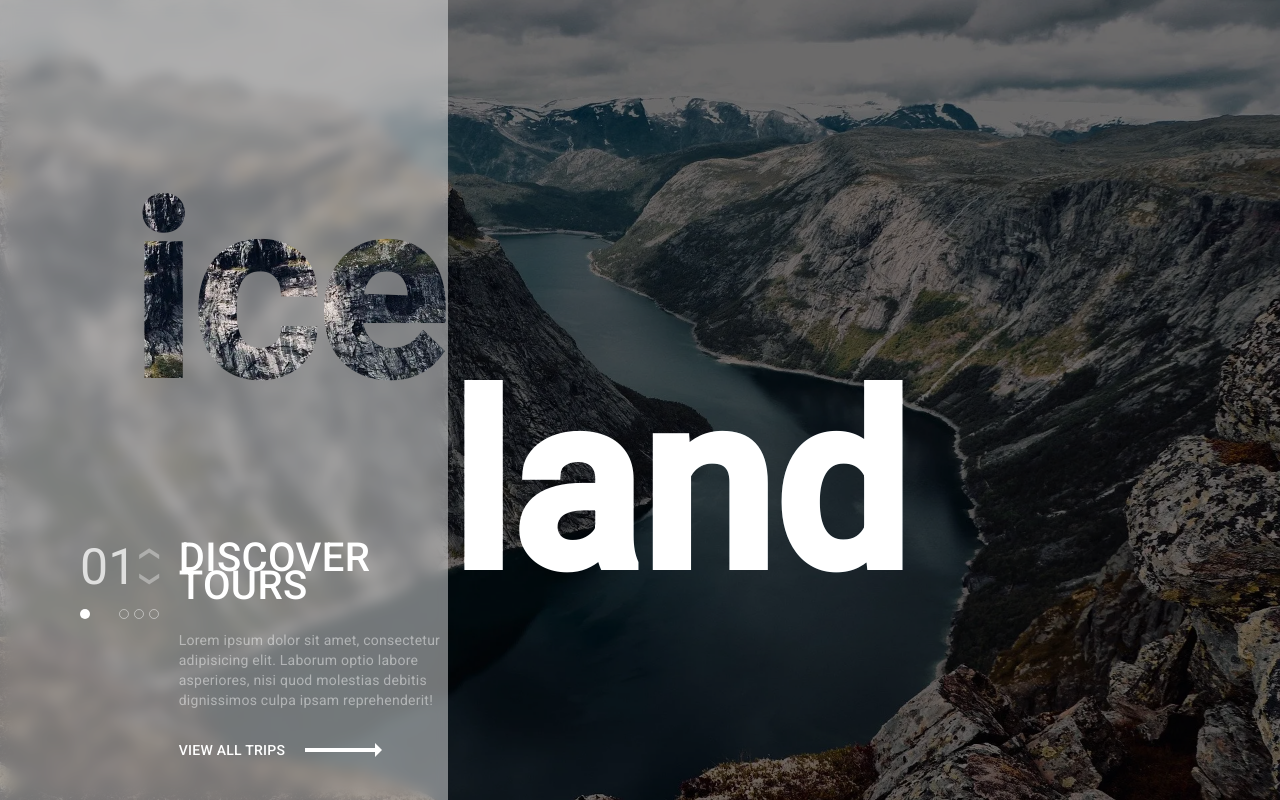
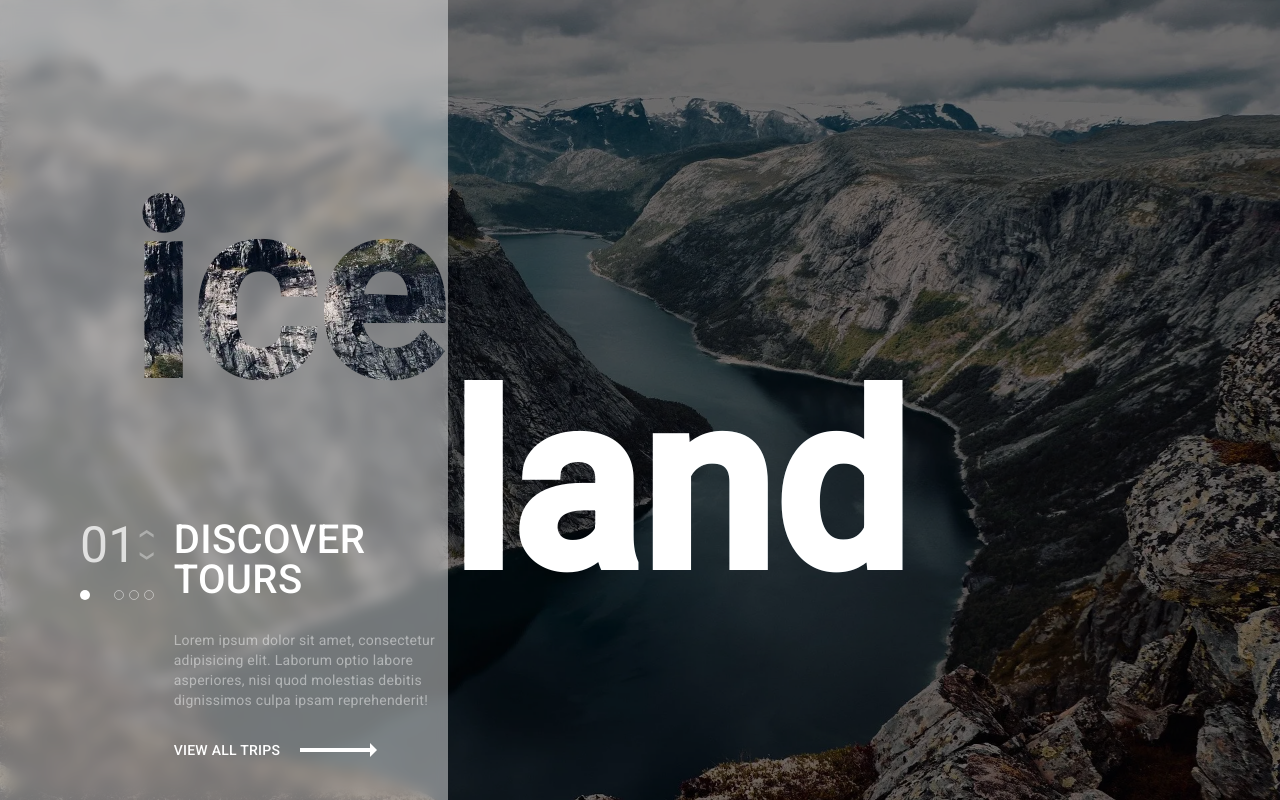
Before and after one commit to evheniyrz/angular-workspace-tutorial, an Angular app: page / in a window 1280 px wide. Built offline with nearby package versions, Linux system fonts and the light colour scheme.

Commit message:
fix styles for arrows

```diff
--- a/projects/public-pages/src/app/pages/main-page/main-page.component.scss
+++ b/projects/public-pages/src/app/pages/main-page/main-page.component.scss
@@ -81,6 +81,7 @@
       color: rgb(255, 255, 255);
       padding-left: 80px;
       padding-bottom: 40px;
+
       .slider-navigation {
         display: flex;
         flex-flow: column nowrap;
@@ -93,13 +94,14 @@
 
           span.slider-index {
             font-size: 50px;
+            line-height: 1;
             color: rgb(255 255 255 / 75%);
           }
           .slider-arrow {
             display: flex;
             flex-flow: column nowrap;
-            gap: 5px;
-            font-size: 20px;
+            gap: 2px;
+            font-size: 14px;
             color: rgb(255 255 255 / 35%);
 
             span.arrow {
@@ -142,6 +144,7 @@
         .description-title {
           font-size: 40px;
           font-weight: 500;
+          line-height: 1;
         }
 
         p.decritption-content {
```
